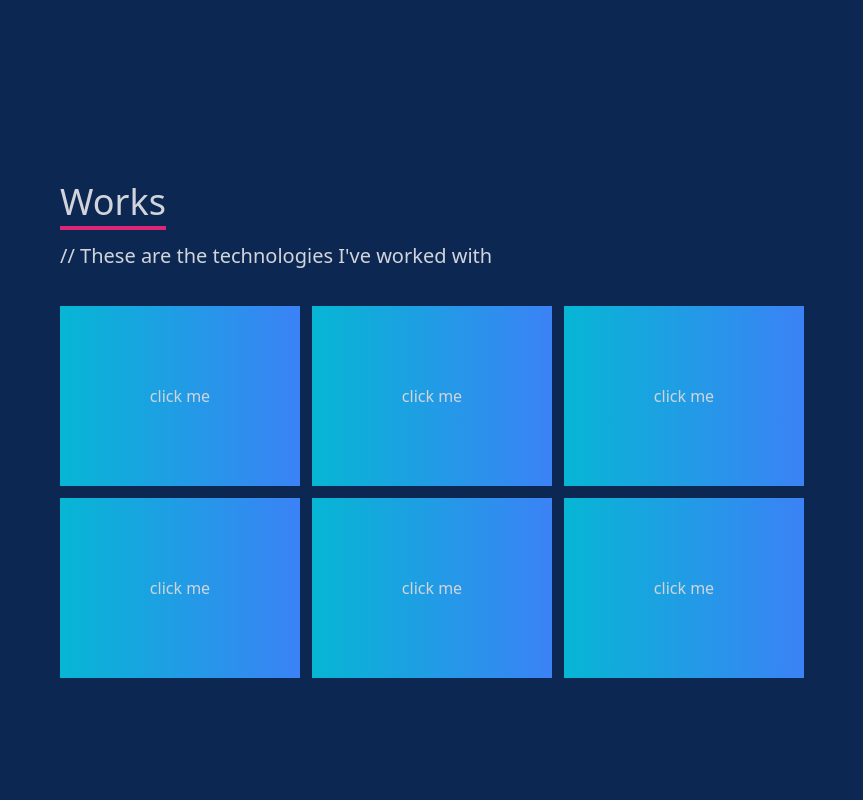
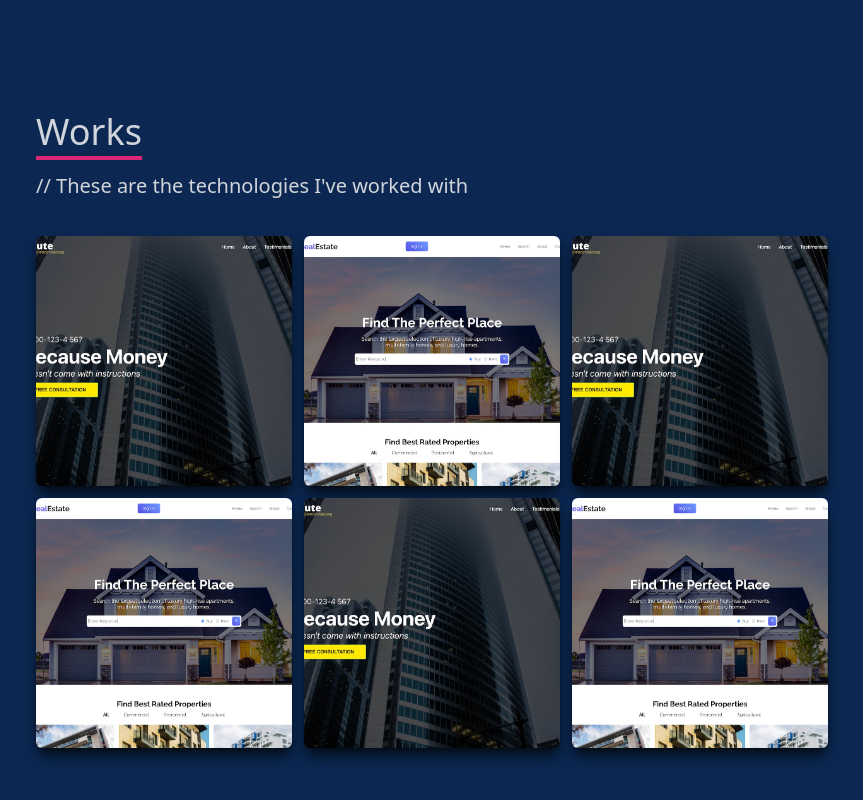
Before and after one commit to syahrilhanla/portfolio-website, a Next.js app: page / in a window 1280 px wide. Shown: the part 2378-3178 px from the top of the page, without its empty margins (208-1071 px from the left). Built offline with nearby package versions, Linux system fonts and the light colour scheme.

Commit message:
added hover effect on Work.jsx

```diff
--- a/components/Works.jsx
+++ b/components/Works.jsx
@@ -1,13 +1,29 @@
-import Image from "next/image";
-
 const Works = () => {
 	const workImages = [
-		"workImg.jpeg",
-		"realestate.jpg",
-		"workImg.jpeg",
-		"realestate.jpg",
-		"workImg.jpeg",
-		"realestate.jpg",
+		{
+			imgURL: "workImg.jpeg",
+			title: "Title 1",
+		},
+		{
+			imgURL: "realestate.jpg",
+			title: "Title 2",
+		},
+		{
+			imgURL: "workImg.jpeg",
+			title: "Title 3",
+		},
+		{
+			imgURL: "realestate.jpg",
+			title: "Title 4",
+		},
+		{
+			imgURL: "workImg.jpeg",
+			title: "Title 5",
+		},
+		{
+			imgURL: "realestate.jpg",
+			title: "Title 6",
+		},
 	];
 
 	return (
@@ -23,26 +39,28 @@
 					// These are the technologies I've worked with
 				</p>
 
-				<div className='grid grid-cols-1 sm:grid-cols-3 gap-3 '>
+				<div className='grid grid-cols-1 md:grid-cols-3 gap-3 '>
 					{workImages.map((image) => (
-						<div className=''>
-							{/* <Image
-								src={`/${image}`}
-								height={180}
-								width={240}
-								className="className='hover:bg-slate-300 duration-500 z-0 "
-							/> */}
-							<div
-								className='cursor-pointer h-[300px] w-[300px] duration-1000'
-								style={{
-									backgroundImage: `url('/${image}')`,
-									width: "240px",
-									height: "180px",
-									zIndex: 1,
-								}}
-							>
-								<div className='flex hover:hidden h-full w-full bg-gradient-to-r from-cyan-500 to-blue-500 justify-center items-center duration-1000'>
-									<button>click me</button>
+						<div
+							style={{ backgroundImage: `url(${image.imgURL})` }}
+							className='shadow-lg shadow-[#040c16] group container rounded-md flex justify-center items-center mx-auto content-div w-[16rem]'
+							key={image.title}
+						>
+							<div className='opacity-0 group-hover:opacity-100'>
+								<span className='text-2xl font-bold text-white tracking-wider sm:p-4'>
+									{image.title}
+								</span>
+								<div className='pt-8 text-center'>
+									<a href='/'>
+										<button className='text-center rounded-lg px-4 py-3 m-2 bg-white text-gray-700 font-bold text-lg'>
+											Demo
+										</button>
+									</a>
+									<a href='/'>
+										<button className='text-center rounded-lg px-4 py-3 m-2 bg-white text-gray-700 font-bold text-lg'>
+											Code
+										</button>
+									</a>
 								</div>
 							</div>
 						</div>
--- a/styles/globals.css
+++ b/styles/globals.css
@@ -1,6 +1,8 @@
 @tailwind base;
 @tailwind components;
 @tailwind utilities;
+
+@import url("https://fonts.googleapis.com/css2?family=Raleway:wght@300;400;500;600;700;800;900&display=swap");
 
 @layer base {
 	li {
@@ -8,3 +10,18 @@
 		@apply cursor-pointer;
 	}
 }
+
+.content-div {
+	background-repeat: no-repeat;
+	background-size: cover;
+	background-position: center;
+	height: 250px;
+}
+
+.content-div:hover {
+	background-image: linear-gradient(
+		to right,
+		rgba(112, 157, 255, 0.6),
+		hsla(242, 74%, 61%, 0.6)
+	) !important;
+}
```
